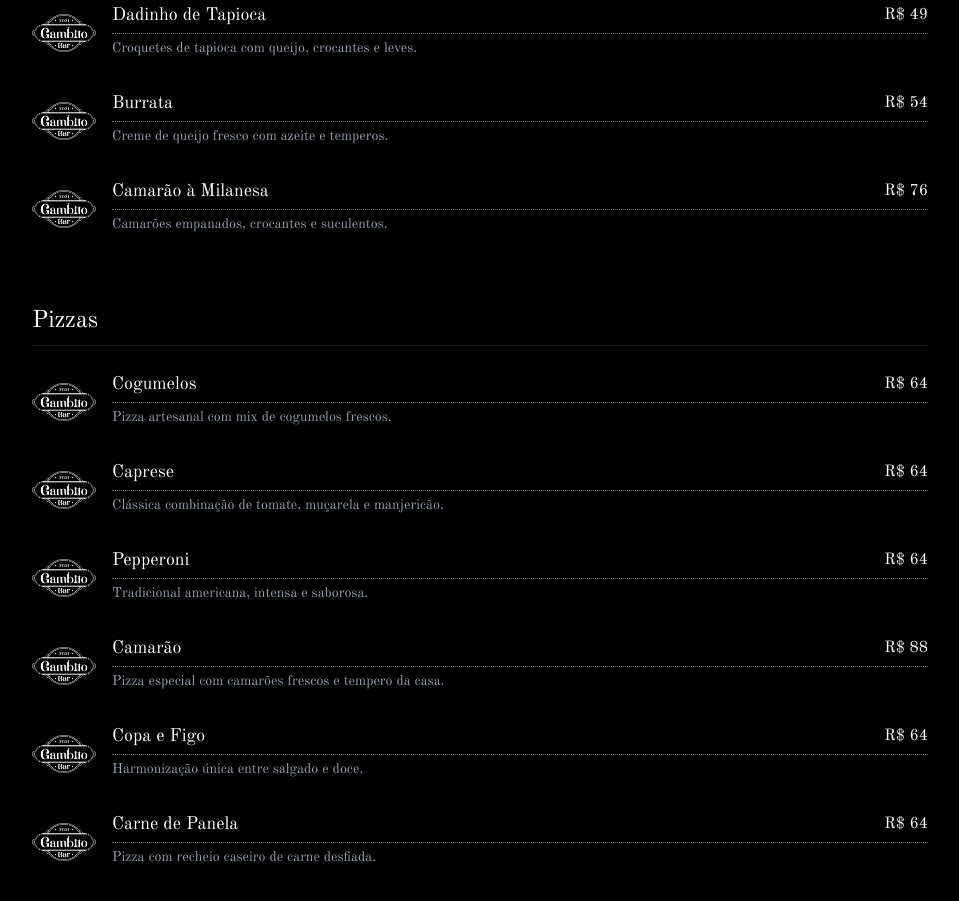
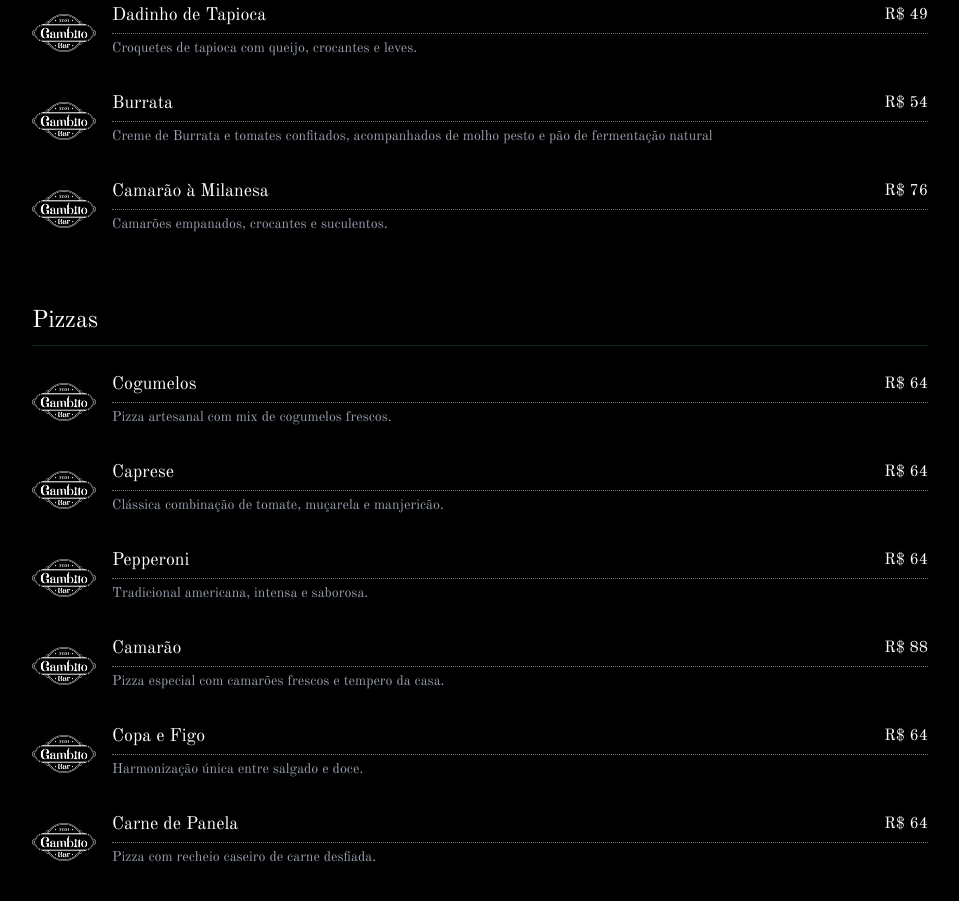
Before and after one commit to gugrando/gambito-site, a React (Vite) app: page /menu in a window 1280 px wide. Shown: the part 1320-2221 px from the top of the page, without its empty margins (160-1119 px from the left). Built offline with nearby package versions, Linux system fonts and the light colour scheme.

Commit message:
Gambito - V8

```diff
--- a/src/components/Menu.jsx
+++ b/src/components/Menu.jsx
@@ -12,7 +12,7 @@ const foodSections = [
       { name: "Agnolini", price: "R$ 49", image: "/menu/agnolini.webp", description: "Massa artesanal recheada, saborosa e delicada." },
       { name: "Guiozas", price: "R$ 49", image: "/menu/guioza.webp", description: "Pastéis orientais recheados e selados na chapa." },
       { name: "Dadinho de Tapioca", price: "R$ 49", image: "/menu/dadinho.webp", description: "Croquetes de tapioca com queijo, crocantes e leves." },
-      { name: "Burrata", price: "R$ 54", image: "/menu/burrata.webp", description: "Creme de queijo fresco com azeite e temperos." },
+      { name: "Burrata", price: "R$ 54", image: "/menu/burrata.webp", description: "Creme de Burrata e tomates confitados, acompanhados de molho pesto e pão de fermentação natural" },
       { name: "Camarão à Milanesa", price: "R$ 76", image: "/menu/camarao.webp", description: "Camarões empanados, crocantes e suculentos." },
     ],
   },
```
